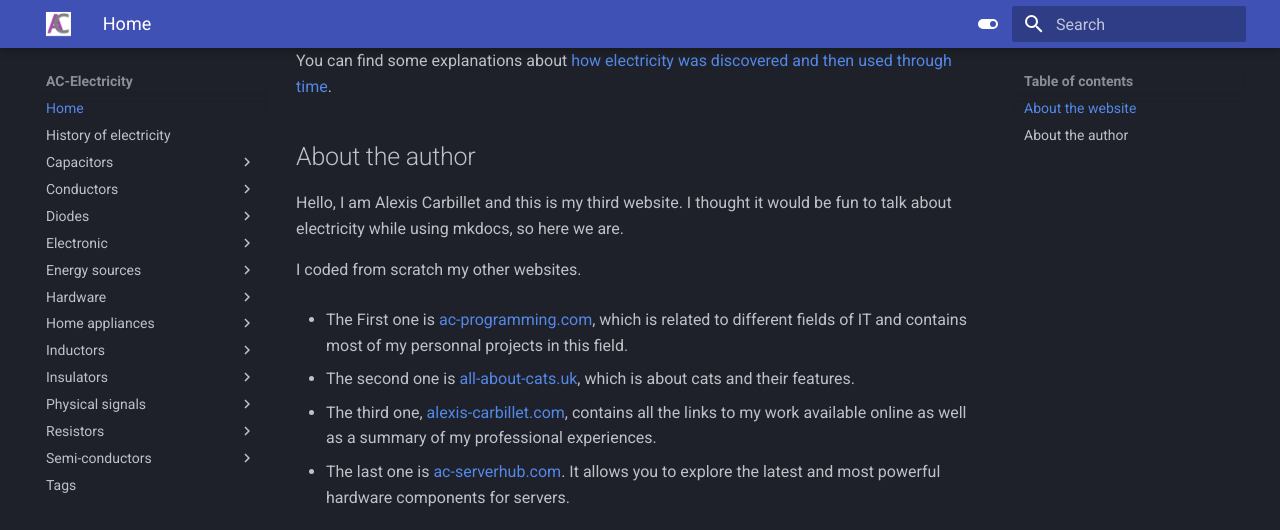
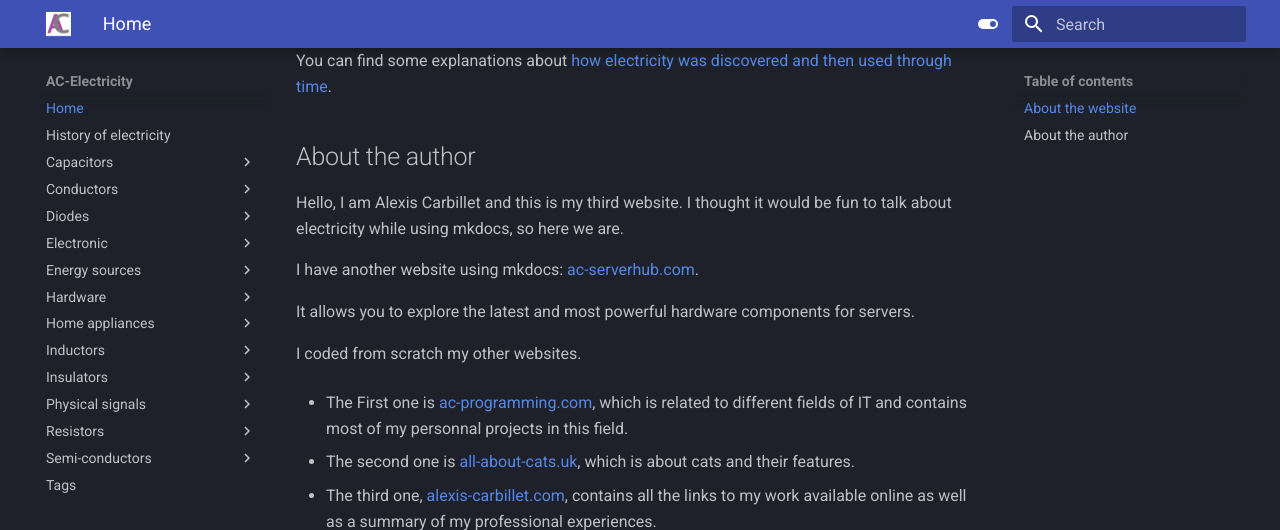
Before and after one commit to alexiscarbillet/ac-electricity, an MkDocs documentation site: the page built from docs/index.md, in a window 1280 px wide and 900 px high, scrolled down 744 px, cut to the strip 0-530 px from the top of the window. Built offline with MkDocs 1.6.1 and Material for MkDocs 9.7.7, drawn with Linux system fonts in a browser that asks for light colours.

Commit message:
Update index.md

```diff
--- a/docs/index.md
+++ b/docs/index.md
@@ -37,6 +37,10 @@ You can find some explanations about [how electricity was discovered and then us
 
 Hello, I am Alexis Carbillet and this is my third website. I thought it would be fun to talk about electricity while using mkdocs, so here we are.
 
+I have another website using mkdocs: [ac-serverhub.com](https://ac-serverhub.com/).
+
+It allows you to explore the latest and most powerful hardware components for servers.
+
 I coded from scratch my other websites.
 
 - The First one is [ac-programming.com](https://ac-programming.com/), which is related to different fields of IT and contains most of my personnal projects in this field.
@@ -45,8 +49,6 @@ I coded from scratch my other websites.
 
 - The third one, [alexis-carbillet.com](https://alexis-carbillet.com/), contains all the links to my work available online as well as a summary of my professional experiences.
 
-- The last one is [ac-serverhub.com](https://ac-serverhub.com/). It allows you to explore the latest and most powerful hardware components for servers.
-
 <center>
 <img src="assets/alexis_carbillet.png" style="width: 225px;height: 225px;border-radius: 200px;margin-bottom: 0; border: 7px solid #5e4da5;" alt="author picture">
 <h4 style="margin-top: 0; margin-bottom: 0;">Alexis Carbillet</h4>
```
